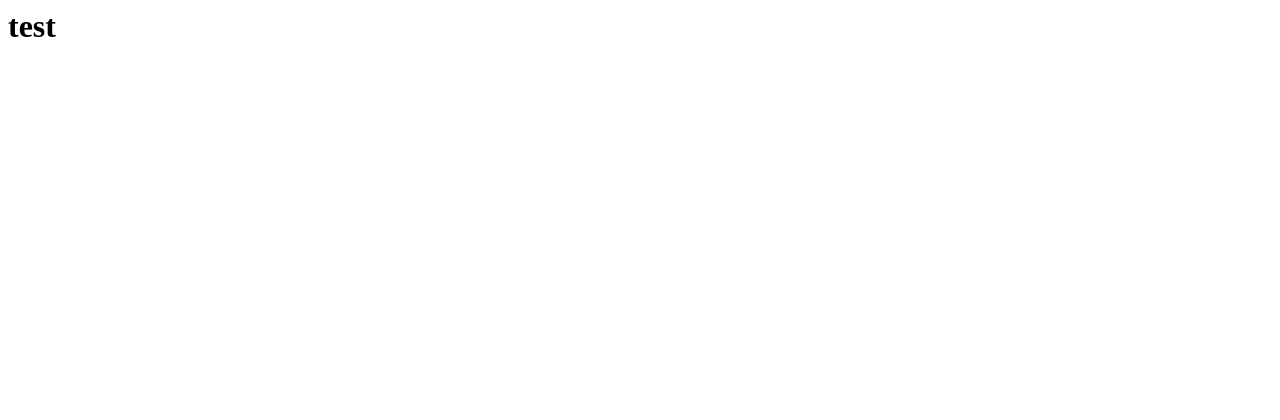
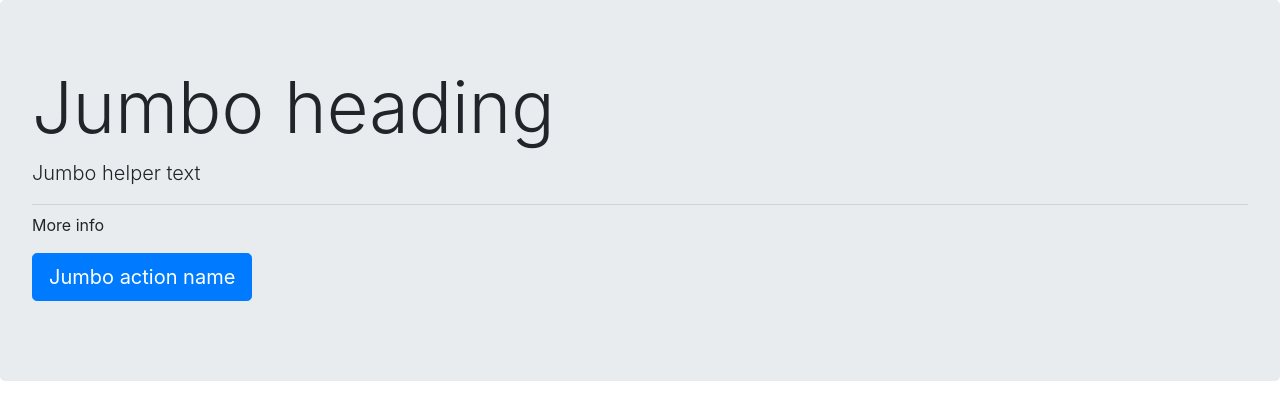
Before and after one commit to uselessprogress/rory, a plain HTML site: page index.html in a window 1280 px wide. Drawn offline with nearby package versions, Linux system fonts and the light colour scheme.

Commit message:
Altered index

```diff
--- a/index.html
+++ b/index.html
@@ -1,5 +1,28 @@
-<html>
-<body>
-<h1>test</h1>
-</body>
+<!doctype html>
+<html lang="en">
+  <head>
+    <title>Title</title>
+    <!-- Required meta tags -->
+    <meta charset="utf-8">
+    <meta name="viewport" content="width=device-width, initial-scale=1, shrink-to-fit=no">
+
+    <!-- Bootstrap CSS -->
+    <link rel="stylesheet" href="https://stackpath.bootstrapcdn.com/bootstrap/4.3.1/css/bootstrap.min.css" integrity="sha384-ggOyR0iXCbMQv3Xipma34MD+dH/1fQ784/j6cY/iJTQUOhcWr7x9JvoRxT2MZw1T" crossorigin="anonymous">
+  </head>
+  <body>
+      <div class="jumbotron">
+          <h1 class="display-3">Jumbo heading</h1>
+          <p class="lead">Jumbo helper text</p>
+          <hr class="my-2">
+          <p>More info</p>
+          <p class="lead">
+              <a class="btn btn-primary btn-lg" href="Jumbo action link" role="button">Jumbo action name</a>
+          </p>
+      </div>
+    <!-- Optional JavaScript -->
+    <!-- jQuery first, then Popper.js, then Bootstrap JS -->
+    <script src="https://code.jquery.com/jquery-3.3.1.slim.min.js" integrity="sha384-q8i/X+965DzO0rT7abK41JStQIAqVgRVzpbzo5smXKp4YfRvH+8abtTE1Pi6jizo" crossorigin="anonymous"></script>
+    <script src="https://cdnjs.cloudflare.com/ajax/libs/popper.js/1.14.7/umd/popper.min.js" integrity="sha384-UO2eT0CpHqdSJQ6hJty5KVphtPhzWj9WO1clHTMGa3JDZwrnQq4sF86dIHNDz0W1" crossorigin="anonymous"></script>
+    <script src="https://stackpath.bootstrapcdn.com/bootstrap/4.3.1/js/bootstrap.min.js" integrity="sha384-JjSmVgyd0p3pXB1rRibZUAYoIIy6OrQ6VrjIEaFf/nJGzIxFDsf4x0xIM+B07jRM" crossorigin="anonymous"></script>
+  </body>
 </html>
```
